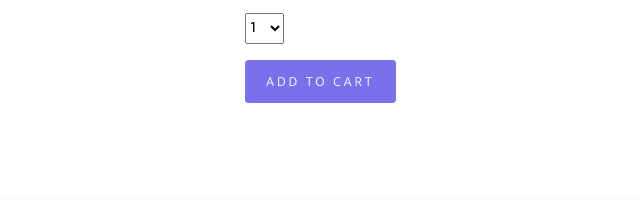
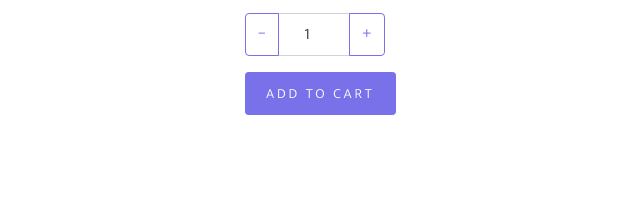
Before and after one commit to px2005/shop_django, a Django app: template myshop/shop/templates/shop/shop-single.html in a window 1280 px wide. Shown: the part 386-586 px from the top of the page, without its empty margins (410-1050 px from the left). Run offline with Django 3.2, Linux system fonts and the light colour scheme; the template is opened without the code that fills it: values that come from a table or form of the project are taken from there, others are empty; some libraries are stand-ins or nearby versions; some web fonts are replaced.

Commit message:
create cart form widget

```diff
--- a/myshop/cart/forms.py
+++ b/myshop/cart/forms.py
@@ -1,8 +1,15 @@
 from django import forms
 
-PRODUCT_QUANTITY_CHOICES = [(i, str(i)) for i in range(1, 21)]
+# PRODUCT_QUANTITY_CHOICES = [(i, str(i)) for i in range(1, 21)]
 
 
 class CartAddProductForm(forms.Form):
-    quantity = forms.TypedChoiceField(choices=PRODUCT_QUANTITY_CHOICES, coerce=int)
+    # quantity = forms.TypedChoiceField(choices=PRODUCT_QUANTITY_CHOICES, coerce=int)
+    quantity = forms.IntegerField(
+        widget=forms.NumberInput(attrs={
+            'class': 'form-control text-center',
+            'type': 'number',
+            'value': '1',
+        })
+    )
     update = forms.BooleanField(required=False, initial=False, widget=forms.HiddenInput)
--- a/myshop/shop/templates/shop/base.html
+++ b/myshop/shop/templates/shop/base.html
@@ -42,7 +42,7 @@
 
                     <div class="col-12 mb-3 mb-md-0 col-md-4 order-1 order-md-2 text-center">
                         <div class="site-logo">
-                            <a href="index.html"
+                            <a href="{% url 'index' %}"
                                class="js-logo-clone">Shoppers</a>
                         </div>
                     </div>
--- a/myshop/shop/templates/shop/shop-single.html
+++ b/myshop/shop/templates/shop/shop-single.html
@@ -20,7 +20,17 @@
             <p class="mb-4">{{product.description}}</p>
             <p><strong class="text-primary h4">${{product.price}}</strong></p>
             <form action="{% url 'cart_add' product.id %}" method="post">
-            <p class="text-black">{{ cart_product_form.quantity }}</p>
+
+            <div class="input-group mb-3" style="max-width: 140px;">
+              <div class="input-group-prepend">
+                <button class="btn btn-outline-primary js-btn-minus" type="button">−</button>
+              </div>
+              {{ cart_product_form.quantity }}
+                <div class="input-group-append">
+                <button class="btn btn-outline-primary js-btn-plus" type="button">+</button>
+              </div>
+            </div>
+
             {% csrf_token %}
              <p><button type="submit" class="buy-now btn btn-sm btn-primary">Add To Cart</button></p>
             </form>
```
